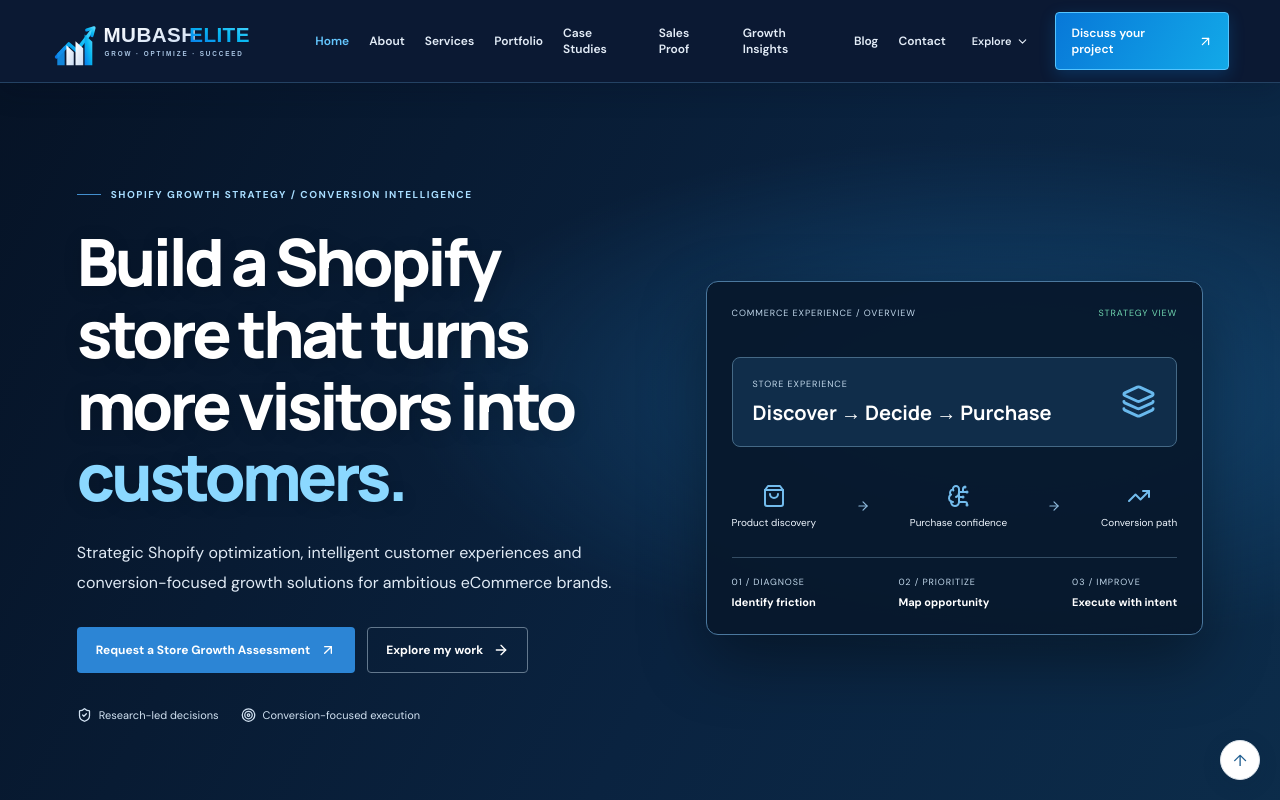
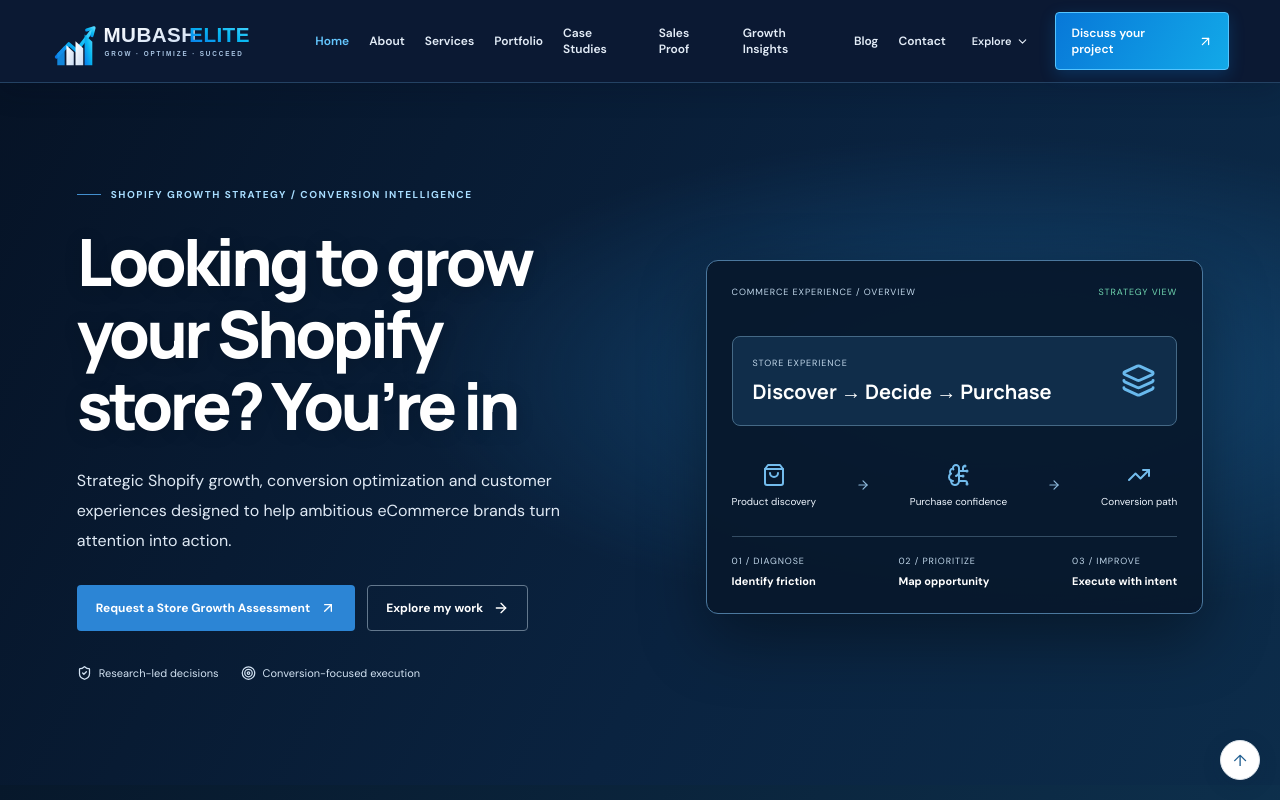
Before and after one commit to MubashElite/Mubash-elite-website, a React (Vite) app: page / in a window 1280 px wide. Shown: the top 800 px of the page. Built offline with nearby package versions, Linux system fonts and the light colour scheme.

Commit message:
Add animated premium homepage introduction

```diff
--- a/src/App.tsx
+++ b/src/App.tsx
@@ -89,6 +89,41 @@ function relativePath(target: string, current: string) {
   const prefix = '../'.repeat(depth);
   return target === '/' ? (prefix || './') : prefix + target.replace(/^\//,'');
 }
+
+const heroPhrases = [
+  'Welcome to Mubash Elite.',
+  'Looking to grow your Shopify store? You’re in the right place.',
+  'I build smarter storefronts and customer journeys that turn more visits into meaningful action.',
+  'From visibility to conversion, let’s make every customer interaction count.'
+];
+
+function HeroIntroRotator() {
+  const [phraseIndex, setPhraseIndex] = useState(0);
+  const [typedText, setTypedText] = useState('');
+  const [isDeleting, setIsDeleting] = useState(false);
+
+  useEffect(() => {
+    const phrase = heroPhrases[phraseIndex];
+    const complete = typedText === phrase;
+    const delay = isDeleting ? 30 : complete ? 1750 : 62;
+    const timer = window.setTimeout(() => {
+      if (!isDeleting && !complete) {
+        setTypedText(phrase.slice(0, typedText.length + 1));
+      } else if (!isDeleting && complete) {
+        setIsDeleting(true);
+      } else if (isDeleting && typedText.length > 0) {
+        setTypedText(typedText.slice(0, -1));
+      } else {
+        setIsDeleting(false);
+        setPhraseIndex((current) => (current + 1) % heroPhrases.length);
+      }
+    }, delay);
+    return () => window.clearTimeout(timer);
+  }, [phraseIndex, typedText, isDeleting]);
+
+  return <h1 className="hero-type-heading" aria-live="polite"><span>{typedText}</span><i className="typing-caret" aria-hidden="true" /></h1>;
+}
+
 function App() {
   const [path, setPath] = useState(window.location.pathname.replace(/\/$/,'') || '/');
   const [menuOpen, setMenuOpen] = useState(false);
@@ -224,7 +259,7 @@ function App() {
   const articleMatch = path.match(/^\/blog\/([^/]+)$/);
 
   if (path === '/') page = <>
-    <section className="hero-dark"><div className="container hero-grid"><div><Eyebrow>SHOPIFY GROWTH STRATEGY / CONVERSION INTELLIGENCE</Eyebrow><h1>Build a Shopify store that turns more visitors into <em>customers.</em></h1><p>Strategic Shopify optimization, intelligent customer experiences and conversion-focused growth solutions for ambitious eCommerce brands.</p><div className="hero-actions">{link('/contact',<>Request a Store Growth Assessment <ArrowUpRight size={16}/></>,'button button-primary')}{link('/portfolio',<>Explore my work <ArrowRight size={16}/></>,'button button-outline')}</div><div className="hero-proof"><span><ShieldCheck/> Research-led decisions</span><span><Target/> Conversion-focused execution</span></div></div><div className="hero-visual"><div className="visual-top"><span>COMMERCE EXPERIENCE / OVERVIEW</span><span className="live-indicator">STRATEGY VIEW</span></div><div className="visual-metric"><div><small>STORE EXPERIENCE</small><strong>Discover → Decide → Purchase</strong></div><Layers3/></div><div className="journey"><div><ShoppingBag/><span>Product discovery</span></div><ArrowRight/><div><BrainCircuit/><span>Purchase confidence</span></div><ArrowRight/><div><TrendingUp/><span>Conversion path</span></div></div><div className="visual-bottom"><div><span>01 / DIAGNOSE</span><b>Identify friction</b></div><div><span>02 / PRIORITIZE</span><b>Map opportunity</b></div><div><span>03 / IMPROVE</span><b>Execute with intent</b></div></div></div></div></section>
+    <section className="hero-dark"><div className="container hero-grid"><div><Eyebrow>SHOPIFY GROWTH STRATEGY / CONVERSION INTELLIGENCE</Eyebrow><HeroIntroRotator/><p>Strategic Shopify growth, conversion optimization and customer experiences designed to help ambitious eCommerce brands turn attention into action.</p><div className="hero-actions">{link('/contact',<>Request a Store Growth Assessment <ArrowUpRight size={16}/></>,'button button-primary')}{link('/portfolio',<>Explore my work <ArrowRight size={16}/></>,'button button-outline')}</div><div className="hero-proof"><span><ShieldCheck/> Research-led decisions</span><span><Target/> Conversion-focused execution</span></div></div><div className="hero-visual"><div className="visual-top"><span>COMMERCE EXPERIENCE / OVERVIEW</span><span className="live-indicator">STRATEGY VIEW</span></div><div className="visual-metric"><div><small>STORE EXPERIENCE</small><strong>Discover → Decide → Purchase</strong></div><Layers3/></div><div className="journey"><div><ShoppingBag/><span>Product discovery</span></div><ArrowRight/><div><BrainCircuit/><span>Purchase confidence</span></div><ArrowRight/><div><TrendingUp/><span>Conversion path</span></div></div><div className="visual-bottom"><div><span>01 / DIAGNOSE</span><b>Identify friction</b></div><div><span>02 / PRIORITIZE</span><b>Map opportunity</b></div><div><span>03 / IMPROVE</span><b>Execute with intent</b></div></div></div></div></section>
     <section className="section section-dark home-testimonial"><div className="container"><div className="home-testimonial-heading"><div><Eyebrow>CLIENT EXPERIENCE</Eyebrow><h2>Hear it from a <em>client.</em></h2><p>Explore an original buyer testimonial and hear directly about the experience of working with Mubash Elite.</p></div><span className="home-testimonial-tag"><ShieldCheck size={18}/> ORIGINAL CLIENT FEEDBACK</span></div><div className="home-testimonial-player"><iframe src="https://player.cloudinary.com/embed/?cloud_name=rkyfvlbv&public_id=WhatsApp_Video_2026-08-06_at_00.10.48_f0n2s4&player%5Bfluid%5D=true&player%5Bcontrols%5D=true&player%5Bautoplay%5D=false&player%5Bmuted%5D=false&player%5BshowJumpControls%5D=true&player%5Bcolors%5D%5Baccent%5D=%23b98a4a" title="Mubash Elite client video testimonial" allow="autoplay; fullscreen; encrypted-media; picture-in-picture" allowFullScreen loading="lazy"></iframe></div><div className="home-testimonial-action">{link('/sales-proof',<>View full case studies <ArrowUpRight size={16}/></>,'button button-primary')}</div></div></section>
     <section className="section section-white"><div className="container split-intro"><div><Eyebrow>BEYOND STORE DESIGN</Eyebrow><h2>Built around <em>business growth.</em></h2></div><div><p>Mubash Elite approaches Shopify as a connected customer experience — from first interaction and product discovery to purchase confidence, checkout and retention.</p>{link('/about',<>Learn about the approach <ArrowUpRight size={15}/></>,'text-link')}</div></div></section>
     <section className="section section-white founder-home"><div className="container founder-home-inner"><img src="https://raw.githubusercontent.com/MubashElite/Mubash-elite-website/main/mubash-founder-portrait.png" alt="Mubash, Founder and Shopify Growth Strategist"/><div><Eyebrow>MEET THE FOUNDER</Eyebrow><h2>Growth strategy with a <em>customer-first perspective.</em></h2><h3>Mubash <span>Founder & Shopify Growth Strategist</span></h3><p>I help Shopify businesses strengthen their digital storefronts through strategic optimization, intelligent eCommerce solutions and conversion-focused customer experiences.</p>{link('/about',<>Meet Mubash <ArrowUpRight size={15}/></>,'text-link')}</div></div></section>
```
